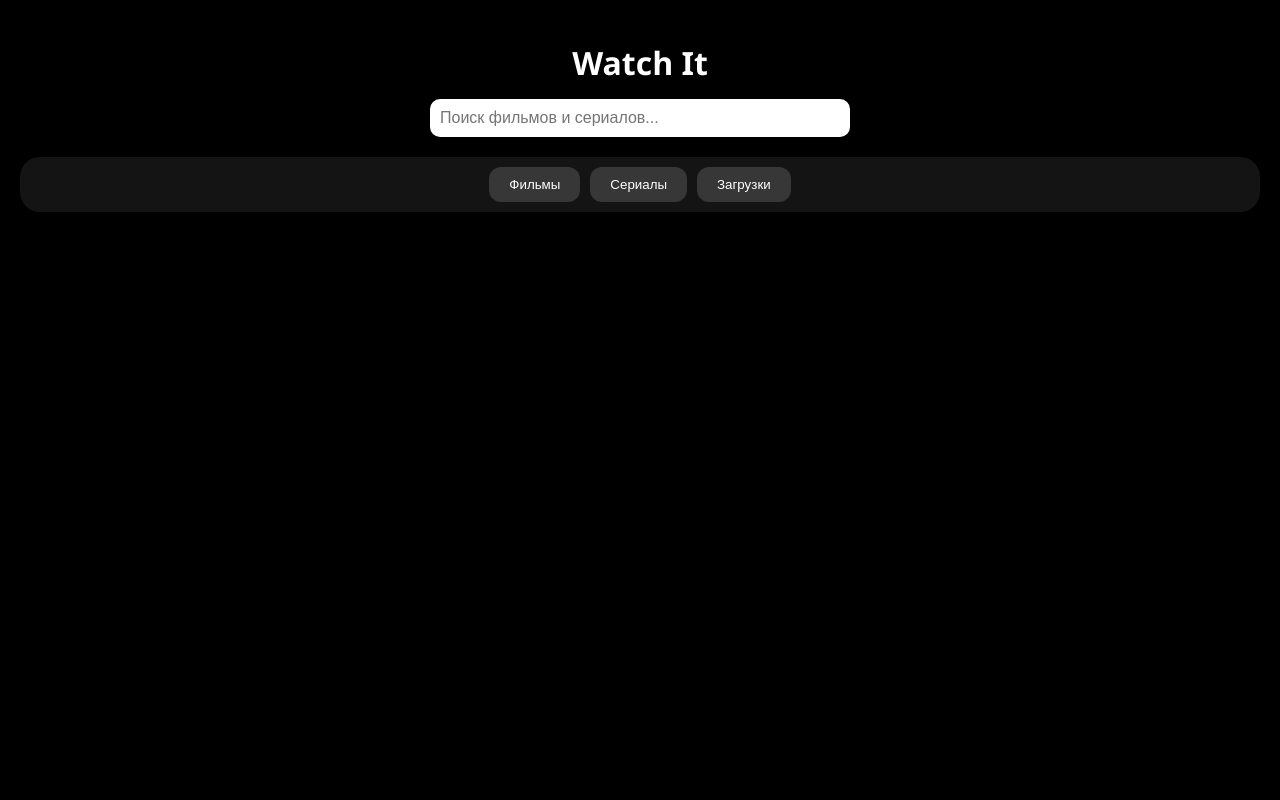
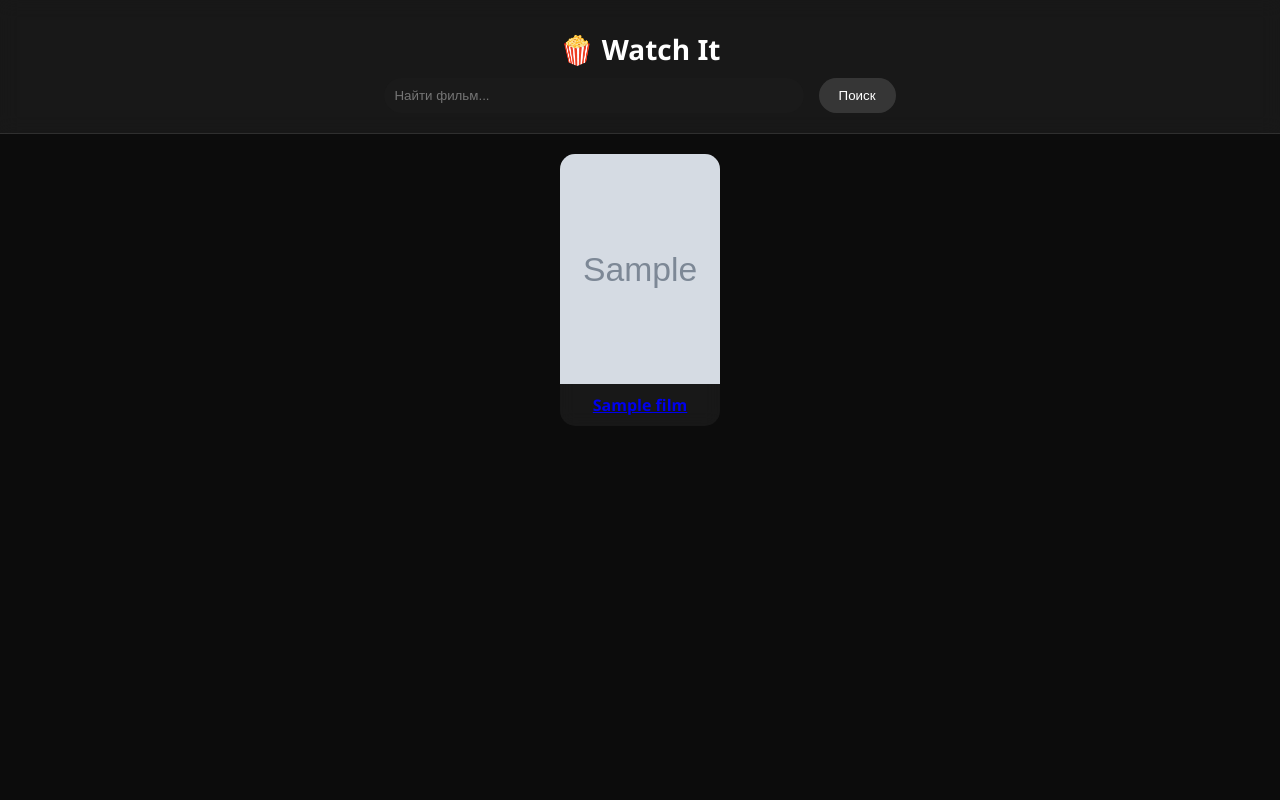
Before and after one commit to killapoper/watchit, a Flask app: template templates/index.html in a window 1280 px wide. Run offline with Flask 3, Linux system fonts and the light colour scheme; the template is opened without the code that fills it: most values are stand-ins (such as "Sample title", 1, 10 or a date in 2020); grey boxes marked "Sample" are stand-in pictures; parts of the project's set-up code (start-up, migrations or seed data) failed here and were passed over.

Commit message:
Обновил сайт: новый дизайн, стили и скрипты

```diff
--- a/main.py
+++ b/main.py
@@ -1,3 +1,35 @@
+# import asyncio
+# import threading
+# import os
+# from server import app
+# from aiogram import Bot, Dispatcher, types, F
+# from aiogram.types import WebAppInfo, InlineKeyboardMarkup, InlineKeyboardButton
+# from config import BOT_TOKEN
+#
+# bot = Bot(token=BOT_TOKEN)
+# dp = Dispatcher()
+#
+# @dp.message(F.text == "/start")
+# async def cmd_start(message: types.Message):
+#     keyboard = InlineKeyboardMarkup(inline_keyboard=[
+#         [InlineKeyboardButton(text="📺 Открыть каталог", web_app=WebAppInfo(url="https://watchit-3b7r.onrender.com"))]
+#     ])
+#     await message.answer("Добро пожаловать в FreeCinema!", reply_markup=keyboard)
+#
+# def run_web():
+#     port = int(os.environ.get("PORT", 10000))
+#     app.run(host='0.0.0.0', port=port)
+#
+# async def main():
+#     await bot.delete_webhook(drop_pending_updates=True)
+#     threading.Thread(target=run_web, daemon=True).start()
+#     await dp.start_polling(bot)
+#
+# if __name__ == '__main__':
+#     asyncio.run(main())
+
+
+
 import asyncio
 import threading
 import os
@@ -16,6 +48,10 @@ async def cmd_start(message: types.Message):
     ])
     await message.answer("Добро пожаловать в FreeCinema!", reply_markup=keyboard)
 
+@dp.message(F.text == "/watch")
+async def cmd_watch(message: types.Message):
+    await message.answer("Открывай WatchIT 👉 https://watchit-3b7r.onrender.com")
+
 def run_web():
     port = int(os.environ.get("PORT", 10000))
     app.run(host='0.0.0.0', port=port)
@@ -25,5 +61,5 @@ async def main():
     threading.Thread(target=run_web, daemon=True).start()
     await dp.start_polling(bot)
 
-if __name__ == '__main__':
+if name == '__main__':
     asyncio.run(main())
--- a/parser.py
+++ b/parser.py
@@ -1,6 +1,5 @@
 import requests
 from bs4 import BeautifulSoup
-
 
 def search_hdrezka(query):
     headers = {
@@ -17,7 +16,6 @@ def search_hdrezka(query):
         results.append({'title': title, 'url': href})
     return results
 
-
 def get_video_links(movie_page_url):
     headers = {
         'User-Agent': 'Mozilla/5.0',
--- a/requirements.txt
+++ b/requirements.txt
@@ -1,4 +1,6 @@
-aiogram~=3.20.0.post0
-python-dotenv~=1.1.0
 flask
 aiogram
+aiohttp
+requests
+beautifulsoup4
+python-dotenv
--- a/server.py
+++ b/server.py
@@ -1,39 +1,127 @@
-from flask import Flask, render_template
-import os
+# # # from flask import Flask, render_template
+# # # import os
+# # #
+# # # app = Flask(__name__)
+# # #
+# # # @app.route('/')
+# # # def home():
+# # #     return render_template('index.html')
+# # #
+# # # @app.route('/film/<int:id>')
+# # # def film(id):
+# # #     return render_template('film.html', id=id)
+# # #
+# # # if __name__ == '__main__':
+# # #     app.run(host='0.0.0.0', port=int(os.environ.get('PORT', 10000)))
+# # # from flask import Flask, request, jsonify
+# # # from parser import search_hdrezka, get_video_links
+# # #
+# # # app = Flask(__name__)
+# # #
+# # # @app.route('/search_hdrezka')
+# # # def search():
+# # #     query = request.args.get('query')
+# # #     if not query:
+# # #         return jsonify({'error': 'Missing query'}), 400
+# # #
+# # #     results = search_hdrezka(query)
+# # #     enriched = []
+# # #
+# # #     for r in results:
+# # #         video_url = get_video_links(r['url'])
+# # #         if video_url:
+# # #             enriched.append({
+# # #                 'title': r['title'],
+# # #                 'poster': '/static/default-poster.jpg',  # если постер с hdrezka недоступен, временно заглушка
+# # #                 'source': video_url
+# # #             })
+# # #
+# # #     return jsonify({'results': enriched})
+# # from flask import Flask, request, jsonify
+# # from parser import search_hdrezka, get_video_links
+# # import os
+# #
+# # app = Flask(__name__, static_folder='static', template_folder='templates')
+# #
+# # @app.route('/')
+# # def index():
+# #     return app.send_static_file('index.html')
+# #
+# # @app.route('/search_hdrezka')
+# # def search():
+# #     query = request.args.get('query', '')
+# #     if not query:
+# #         return jsonify({'results': []})
+# #     results = search_hdrezka(query)
+# #     enriched = []
+# #     for r in results:
+# #         video_src = get_video_links(r['url'])
+# #         if video_src:
+# #             enriched.append({
+# #                 'title': r['title'],
+# #                 'poster': '',  # после можно добавить парсинг постера
+# #                 'source': video_src
+# #             })
+# #     return jsonify({'results': enriched})
+# #
+# # if name == "__main__":
+# #     port = int(os.environ.get("PORT", 5000))
+# #     app.run(host='0.0.0.0', port=port)
+#
+#
+# from flask import Flask, render_template, request
+# from parser import search_hdrezka, get_video_links
+#
+# app = Flask(__name__)
+#
+#
+# @app.route('/')
+# def index():
+#     return render_template('index.html')
+#
+#
+# @app.route('/film')
+# def film():
+#     query = request.args.get('query')
+#     results = search_hdrezka(query)
+#
+#     if not results:
+#         return render_template('film.html', title="Фильм не найден", video_url=None)
+#
+#     title = results[0]['title']
+#     url = results[0]['url']
+#     video_url = get_video_links(url)
+#
+#     return render_template('film.html', title=title, video_url=video_url)
+from flask import Flask, render_template, request
+from parser import search_hdrezka, get_video_links
 
-app = Flask(__name__)
+app = Flask(__name__, static_folder='static', template_folder='templates')
+
 
 @app.route('/')
-def home():
+def index():
     return render_template('index.html')
 
-@app.route('/film/<int:id>')
-def film(id):
-    return render_template('film.html', id=id)
 
-if __name__ == '__main__':
-    app.run(host='0.0.0.0', port=int(os.environ.get('PORT', 10000)))
-from flask import Flask, request, jsonify
-from parser import search_hdrezka, get_video_links
-
-app = Flask(__name__)
-
-@app.route('/search_hdrezka')
+@app.route('/search')
 def search():
-    query = request.args.get('query')
+    query = request.args.get('q', '')
     if not query:
-        return jsonify({'error': 'Missing query'}), 400
+        return render_template('index.html', results=[])
 
     results = search_hdrezka(query)
-    enriched = []
+    return render_template('index.html', results=results, query=query)
 
-    for r in results:
-        video_url = get_video_links(r['url'])
-        if video_url:
-            enriched.append({
-                'title': r['title'],
-                'poster': '/static/default-poster.jpg',  # если постер с hdrezka недоступен, временно заглушка
-                'source': video_url
-            })
 
-    return jsonify({'results': enriched})
+@app.route('/watch')
+def watch():
+    url = request.args.get('url')
+    if not url:
+        return "Нет ссылки на фильм", 400
+
+    video_link = get_video_links(url)
+    if not video_link:
+        return "Видео не найдено", 404
+
+    return render_template('watch.html', video_link=video_link)
--- a/static/style.css
+++ b/static/style.css
@@ -1,166 +1,269 @@
+/*body {*/
+/*  margin: 0;*/
+/*  padding: 0;*/
+/*  background-color: #000;*/
+/*  color: white;*/
+/*  font-family: 'Segoe UI', sans-serif;*/
+/*}*/
+
+/*!* Фон с gif-анимацией *!*/
+/*.background-gif {*/
+/*  position: fixed;*/
+/*  top: 0; left: 0;*/
+/*  width: 100%; height: 100%;*/
+/*  background: url('/static/animated-background.gif') center/cover no-repeat;*/
+/*  z-index: -2;*/
+/*  opacity: 0.6;*/
+/*  filter: blur(3px);*/
+/*}*/
+
+/*!* Заставка *!*/
+/*.splash-screen {*/
+/*  position: fixed;*/
+/*  top: 0; left: 0;*/
+/*  width: 100%; height: 100%;*/
+/*  background-color: black;*/
+/*  display: flex;*/
+/*  align-items: center;*/
+/*  justify-content: center;*/
+/*  z-index: 1000;*/
+/*  animation: hideSplash 2.5s ease forwards;*/
+/*}*/
+/*.splash-logo {*/
+/*  font-size: 48px;*/
+/*  color: white;*/
+/*  animation: fadeIn 1.5s ease;*/
+/*}*/
+/*@keyframes hideSplash {*/
+/*  0% { opacity: 1; }*/
+/*  80% { opacity: 1; }*/
+/*  100% { opacity: 0; visibility: hidden; }*/
+/*}*/
+/*@keyframes fadeIn {*/
+/*  from { opacity: 0; transform: scale(0.9); }*/
+/*  to { opacity: 1; transform: scale(1); }*/
+/*}*/
+
+/*!* Контейнер *!*/
+/*.container {*/
+/*  padding: 20px;*/
+/*  position: relative;*/
+/*  z-index: 1;*/
+/*}*/
+
+/*!* Заголовок *!*/
+/*.title {*/
+/*  font-size: 32px;*/
+/*  text-align: center;*/
+/*  margin-bottom: 15px;*/
+/*}*/
+
+/*!* Поисковая строка *!*/
+/*.search-input {*/
+/*  display: block;*/
+/*  margin: 0 auto 20px auto;*/
+/*  padding: 10px;*/
+/*  width: 80%;*/
+/*  max-width: 400px;*/
+/*  border-radius: 10px;*/
+/*  border: none;*/
+/*  font-size: 16px;*/
+/*}*/
+
+/*!* Панель фильтров *!*/
+/*.filter-bar {*/
+/*  backdrop-filter: blur(12px);*/
+/*  background-color: rgba(255, 255, 255, 0.08);*/
+/*  border-radius: 20px;*/
+/*  padding: 10px;*/
+/*  display: flex;*/
+/*  gap: 10px;*/
+/*  justify-content: center;*/
+/*  margin-bottom: 30px;*/
+/*}*/
+/*.filter-btn {*/
+/*  background: rgba(255, 255, 255, 0.15);*/
+/*  border: none;*/
+/*  border-radius: 12px;*/
+/*  padding: 10px 20px;*/
+/*  color: white;*/
+/*  font-weight: 500;*/
+/*  cursor: pointer;*/
+/*  transition: background 0.3s ease;*/
+/*}*/
+/*.filter-btn:hover {*/
+/*  background: rgba(255, 255, 255, 0.3);*/
+/*}*/
+
+/* !*Сетка фильмов *!*/
+/*.movie-grid {*/
+/*  display: grid;*/
+/*  grid-template-columns: repeat(auto-fill, minmax(180px, 1fr));*/
+/*  gap: 20px;*/
+/*}*/
+/*.movie-card {*/
+/*  background-color: rgba(255, 255, 255, 0.05);*/
+/*  border-radius: 15px;*/
+/*  overflow: hidden;*/
+/*  text-align: center;*/
+/*  backdrop-filter: blur(6px);*/
+/*  box-shadow: 0 0 10px rgba(0,0,0,0.5);*/
+/*  transition: transform 0.3s ease;*/
+/*}*/
+/*.movie-card:hover {*/
+/*  transform: scale(1.03);*/
+/*}*/
+/*.movie-card img {*/
+/*  width: 100%;*/
+/*  height: auto;*/
+/*}*/
+/*.movie-card .title {*/
+/*  padding: 10px;*/
+/*  font-size: 16px;*/
+/*}*/
+/*.film-grid {*/
+/*  display: grid;*/
+/*  grid-template-columns: repeat(auto-fit, minmax(150px, 1fr));*/
+/*  gap: 1rem;*/
+/*  padding: 2rem;*/
+/*}*/
+
+/*@media (max-width: 768px) {*/
+/*  .film-grid {*/
+/*    grid-template-columns: repeat(3, 1fr);*/
+/*  }*/
+/*}*/
+
+/*@media (max-width: 480px) {*/
+/*  .film-grid {*/
+/*    grid-template-columns: repeat(2, 1fr);*/
+/*  }*/
+/*}*/
+/*!* Индикатор загрузки *!*/
+/*.loader-overlay {*/
+/*  position: fixed;*/
+/*  top: 0; left: 0;*/
+/*  width: 100%; height: 100%;*/
+/*  background-color: rgba(0, 0, 0, 0.6);*/
+/*  display: flex;*/
+/*  align-items: center;*/
+/*  justify-content: center;*/
+/*  z-index: 999;*/
+/*  display: none;*/
+/*}*/
+
+/*.loader {*/
+/*  border: 6px solid rgba(255, 255, 255, 0.2);*/
+/*  border-top: 6px solid #ffffff;*/
+/*  border-radius: 50%;*/
+/*  width: 50px;*/
+/*  height: 50px;*/
+/*  animation: spin 1s linear infinite;*/
+/*}*/
+
+/*@keyframes spin {*/
+/*  to { transform: rotate(360deg); }*/
+/*}*/
 body {
-  margin: 0;
-  padding: 0;
-  background-color: #000;
-  color: white;
-  font-family: 'Segoe UI', sans-serif;
+    margin: 0;
+    font-family: 'Segoe UI', Tahoma, Geneva, Verdana, sans-serif;
+    background: #0c0c0c;
+    color: white;
 }
 
-/* Фон с gif-анимацией */
-.background-gif {
-  position: fixed;
-  top: 0; left: 0;
-  width: 100%; height: 100%;
-  background: url('/static/animated-background.gif') center/cover no-repeat;
-  z-index: -2;
-  opacity: 0.6;
-  filter: blur(3px);
+header {
+    text-align: center;
+    padding: 20px;
+    background: rgba(255, 255, 255, 0.05);
+    backdrop-filter: blur(10px);
+    border-bottom: 1px solid rgba(255, 255, 255, 0.1);
 }
 
-/* Заставка */
-.splash-screen {
-  position: fixed;
-  top: 0; left: 0;
-  width: 100%; height: 100%;
-  background-color: black;
-  display: flex;
-  align-items: center;
-  justify-content: center;
-  z-index: 1000;
-  animation: hideSplash 2.5s ease forwards;
-}
-.splash-logo {
-  font-size: 48px;
-  color: white;
-  animation: fadeIn 1.5s ease;
-}
-@keyframes hideSplash {
-  0% { opacity: 1; }
-  80% { opacity: 1; }
-  100% { opacity: 0; visibility: hidden; }
-}
-@keyframes fadeIn {
-  from { opacity: 0; transform: scale(0.9); }
-  to { opacity: 1; transform: scale(1); }
+header h1 {
+    margin: 10px 0;
+    font-size: 28px;
 }
 
-/* Контейнер */
-.container {
-  padding: 20px;
-  position: relative;
-  z-index: 1;
+form {
+    margin-top: 10px;
 }
 
-/* Заголовок */
-.title {
-  font-size: 32px;
-  text-align: center;
-  margin-bottom: 15px;
+input[type="text"] {
+    padding: 10px;
+    width: 70%;
+    max-width: 400px;
+    border: none;
+    border-radius: 20px;
+    outline: none;
+    background: #1a1a1a;
+    color: white;
 }
 
-/* Поисковая строка */
-.search-input {
-  display: block;
-  margin: 0 auto 20px auto;
-  padding: 10px;
-  width: 80%;
-  max-width: 400px;
-  border-radius: 10px;
-  border: none;
-  font-size: 16px;
+button {
+    padding: 10px 20px;
+    border: none;
+    border-radius: 20px;
+    margin-left: 10px;
+    background-color: #ffffff22;
+    color: white;
+    cursor: pointer;
+    transition: background 0.3s ease;
 }
 
-/* Панель фильтров */
-.filter-bar {
-  backdrop-filter: blur(12px);
-  background-color: rgba(255, 255, 255, 0.08);
-  border-radius: 20px;
-  padding: 10px;
-  display: flex;
-  gap: 10px;
-  justify-content: center;
-  margin-bottom: 30px;
-}
-.filter-btn {
-  background: rgba(255, 255, 255, 0.15);
-  border: none;
-  border-radius: 12px;
-  padding: 10px 20px;
-  color: white;
-  font-weight: 500;
-  cursor: pointer;
-  transition: background 0.3s ease;
-}
-.filter-btn:hover {
-  background: rgba(255, 255, 255, 0.3);
+button:hover {
+    background-color: #ffffff44;
 }
 
- /*Сетка фильмов */
-.movie-grid {
-  display: grid;
-  grid-template-columns: repeat(auto-fill, minmax(180px, 1fr));
-  gap: 20px;
-}
-.movie-card {
-  background-color: rgba(255, 255, 255, 0.05);
-  border-radius: 15px;
-  overflow: hidden;
-  text-align: center;
-  backdrop-filter: blur(6px);
-  box-shadow: 0 0 10px rgba(0,0,0,0.5);
-  transition: transform 0.3s ease;
-}
-.movie-card:hover {
-  transform: scale(1.03);
-}
-.movie-card img {
-  width: 100%;
-  height: auto;
-}
-.movie-card .title {
-  padding: 10px;
-  font-size: 16px;
-}
-.film-grid {
-  display: grid;
-  grid-template-columns: repeat(auto-fit, minmax(150px, 1fr));
-  gap: 1rem;
-  padding: 2rem;
+main {
+    display: flex;
+    flex-wrap: wrap;
+    justify-content: center;
+    padding: 20px;
+    gap: 20px;
 }
 
-@media (max-width: 768px) {
-  .film-grid {
-    grid-template-columns: repeat(3, 1fr);
-  }
+.film-card {
+    width: 160px;
+    background: rgba(255, 255, 255, 0.05);
+    border-radius: 15px;
+    overflow: hidden;
+    text-align: center;
+    transition: transform 0.3s ease, box-shadow 0.3s ease;
+    backdrop-filter: blur(8px);
 }
 
-@media (max-width: 480px) {
-  .film-grid {
-    grid-template-columns: repeat(2, 1fr);
-  }
-}
-/* Индикатор загрузки */
-.loader-overlay {
-  position: fixed;
-  top: 0; left: 0;
-  width: 100%; height: 100%;
-  background-color: rgba(0, 0, 0, 0.6);
-  display: flex;
-  align-items: center;
-  justify-content: center;
-  z-index: 999;
-  display: none;
+.film-card:hover {
+    transform: scale(1.05);
+    box-shadow: 0 4px 12px rgba(255, 255, 255, 0.1);
 }
 
-.loader {
-  border: 6px solid rgba(255, 255, 255, 0.2);
-  border-top: 6px solid #ffffff;
-  border-radius: 50%;
-  width: 50px;
-  height: 50px;
-  animation: spin 1s linear infinite;
+.film-card img {
+    width: 100%;
+    height: 230px;
+    object-fit: cover;
+    display: block;
 }
 
-@keyframes spin {
-  to { transform: rotate(360deg); }
+.film-card h2 {
+    margin: 10px;
+    font-size: 16px;
 }
+
+iframe {
+    width: 90%;
+    height: 400px;
+    margin: 30px auto;
+    display: block;
+    border-radius: 15px;
+    box-shadow: 0 4px 12px rgba(255, 255, 255, 0.1);
+}
+
+@media (max-width: 600px) {
+    .film-card {
+        width: 45%;
+    }
+
+    iframe {
+        height: 250px;
+    }
+}
--- a/templates/index.html
+++ b/templates/index.html
@@ -1,42 +1,70 @@
+<!--<!DOCTYPE html>-->
+<!--<html lang="ru">-->
+<!--<head>-->
+<!--  <meta charset="UTF-8" />-->
+<!--  <title>Watch It</title>-->
+<!--  <meta name="viewport" content="width=device-width, initial-scale=1.0" />-->
+<!--  <link rel="stylesheet" href="{{ url_for('static', filename='style.css') }}">-->
+<!--</head>-->
+<!--<body>-->
+
+<!--  &lt;!&ndash; Заставка &ndash;&gt;-->
+<!--  <div class="splash-screen">-->
+<!--    <h1 class="splash-logo">Watch It</h1>-->
+<!--  </div>-->
+
+<!--&lt;!&ndash; Анимированный фон &ndash;&gt;-->
+<!--<div class="background-gif"></div>-->
+
+<!--  <div class="container">-->
+<!--    <header>-->
+<!--      <h1 class="title">Watch It</h1>-->
+<!--      <input type="text" placeholder="Поиск фильмов и сериалов..." class="search-input" />-->
+<!--    </header>-->
+
+<!--    <nav class="filter-bar">-->
+<!--      <button class="filter-btn">Фильмы</button>-->
+<!--      <button class="filter-btn">Сериалы</button>-->
+<!--      <button class="filter-btn">Загрузки</button>-->
+<!--    </nav>-->
+
+<!--    <main class="movie-grid">-->
+<!--      &lt;!&ndash; Карточки фильмов будут добавлены JavaScript-ом &ndash;&gt;-->
+<!--    </main>-->
+<!--  </div>-->
+
+<!--  <script src="{{ url_for('static', filename='script.js') }}"></script>-->
+<!--<div class="loader-overlay" id="loader">-->
+<!--  <div class="loader"></div>-->
+<!--</div>-->
+
+<!--</body>-->
+<!--</html>-->
 <!DOCTYPE html>
 <html lang="ru">
 <head>
-  <meta charset="UTF-8" />
-  <title>Watch It</title>
-  <meta name="viewport" content="width=device-width, initial-scale=1.0" />
-  <link rel="stylesheet" href="{{ url_for('static', filename='style.css') }}">
+    <meta charset="UTF-8">
+    <title>Watch It</title>
+    <link rel="stylesheet" href="{{ url_for('static', filename='style.css') }}">
 </head>
 <body>
-
-  <!-- Заставка -->
-  <div class="splash-screen">
-    <h1 class="splash-logo">Watch It</h1>
-  </div>
-
-<!-- Анимированный фон -->
-<div class="background-gif"></div>
-
-  <div class="container">
     <header>
-      <h1 class="title">Watch It</h1>
-      <input type="text" placeholder="Поиск фильмов и сериалов..." class="search-input" />
+        <h1>🍿 Watch It</h1>
+        <form action="/" method="get">
+            <input type="text" name="q" placeholder="Найти фильм...">
+            <button type="submit">Поиск</button>
+        </form>
     </header>
 
-    <nav class="filter-bar">
-      <button class="filter-btn">Фильмы</button>
-      <button class="filter-btn">Сериалы</button>
-      <button class="filter-btn">Загрузки</button>
-    </nav>
-
-    <main class="movie-grid">
-      <!-- Карточки фильмов будут добавлены JavaScript-ом -->
+    <main>
+        {% for film in films %}
+        <div class="film-card">
+            <a href="/film?url={{ film.url }}">
+                <img src="{{ film.image or url_for('static', filename='no_image.jpg') }}" alt="{{ film.title }}">
+                <h2>{{ film.title }}</h2>
+            </a>
+        </div>
+        {% endfor %}
     </main>
-  </div>
-
-  <script src="{{ url_for('static', filename='script.js') }}"></script>
-<div class="loader-overlay" id="loader">
-  <div class="loader"></div>
-</div>
-
 </body>
 </html>
```
Also changed, not shown: templates/film.html (+37 -15 lines).
